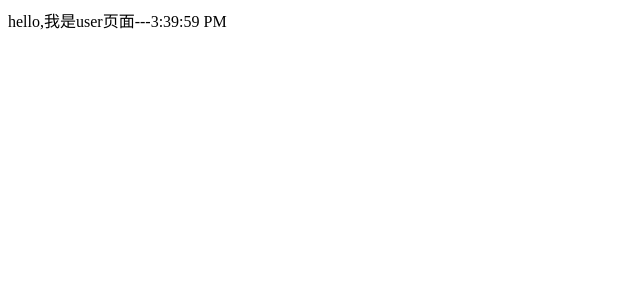
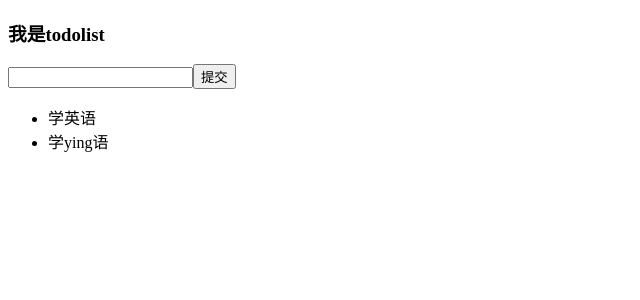
Before and after one commit to lihaijietju/react-my-jianshu, a React (Create React App) app: page / in a window 1280 px wide. Shown: the top 300 px of the page, without its empty margins (0-640 px from the left). Built offline with nearby package versions, Linux system fonts and the light colour scheme.

Commit message:
todolist完成

```diff
--- a/src/App.js
+++ b/src/App.js
@@ -1,12 +1,10 @@
-import React from 'react';
-import User from './pages/User';
+import React, { Fragment} from 'react';
+import TodoList from './pages/TodoList';
 
-function App() {
+export default function App() {
   return (
-    <div>
-       <User></User>
-    </div>
+    <Fragment>
+       <TodoList></TodoList>
+    </Fragment>
   );
 }
-
-export default App;
--- a/src/index.js
+++ b/src/index.js
@@ -1,14 +1,10 @@
 import React from 'react';
 import ReactDOM from 'react-dom';
 import App from './App';
-// PWA progressive web application 渐进式app
-// serviceWorker会缓存之前缓存的页面，可以离线访问
-// import * as serviceWorker from './serviceWorker';
-
+// 将页面模板挂载到root dom上面
 ReactDOM.render(
   <React.StrictMode>
     <App />
   </React.StrictMode>,
   document.getElementById('root')
 );
-// serviceWorker.unregister();
--- /dev/null
+++ b/src/pages/TodoList.js
@@ -0,0 +1,61 @@
+import React, { Component , Fragment } from 'react'
+
+export default class TodoList extends Component {
+  constructor(props) {
+    super(props);
+    this.state = {
+      todoList: ['学英语','学ying语'],
+      newTodo: ''
+    };
+  }
+
+  render () {
+    let { todoList, newTodo } = this.state;
+    return (
+      <Fragment>
+        <h3>我是todolist</h3>
+        <input value={newTodo} onChange={this.changeInputValue} />
+        <button onClick={this.addTodoList}>提交</button>
+        <ul>
+          {
+            todoList.map((item,index) => {
+              return (
+                <Fragment key={item + index}>
+                  <li onClick={this.deleteTodo.bind(this,index)}>
+                      {item}
+                  </li>
+                </Fragment>
+              )
+            })
+          }
+        </ul>
+      </Fragment>
+    )
+  }
+
+  changeInputValue = (e) => {
+    this.setState({
+      newTodo: e.target.value
+    });
+  }
+
+  addTodoList = () => {
+    let { todoList,newTodo } = this.state;
+    let todoListTmp = [...todoList];
+    todoListTmp.push(newTodo);
+    this.setState({
+      todoList: todoListTmp,
+      newTodo:''
+    });
+  }
+
+  deleteTodo = (index) => {
+    let { todoList } = this.state;
+    let todoListTmp = [...todoList];
+    todoListTmp.splice(index, 1);
+
+    this.setState({
+      todoList: todoListTmp
+    });
+  }
+}
--- a/src/pages/User.js
+++ b/src/pages/User.js
@@ -2,16 +2,7 @@ import React, { useState, useEffect } from 'react';
 
 // 使用hook使用生命周期与状态
 export default function User () {
-  const [date, setDate] = useState(new Date());
-
-  useEffect(() => {
-    setInterval(() => {
-      setDate(new Date())
-    }, 1000);
-  })
-
   return (<div>
-    <span>hello,我是user页面---</span>
-    {date.toLocaleTimeString()}
+    <span>hello,我是user页面</span>
   </div>)
 }
```
